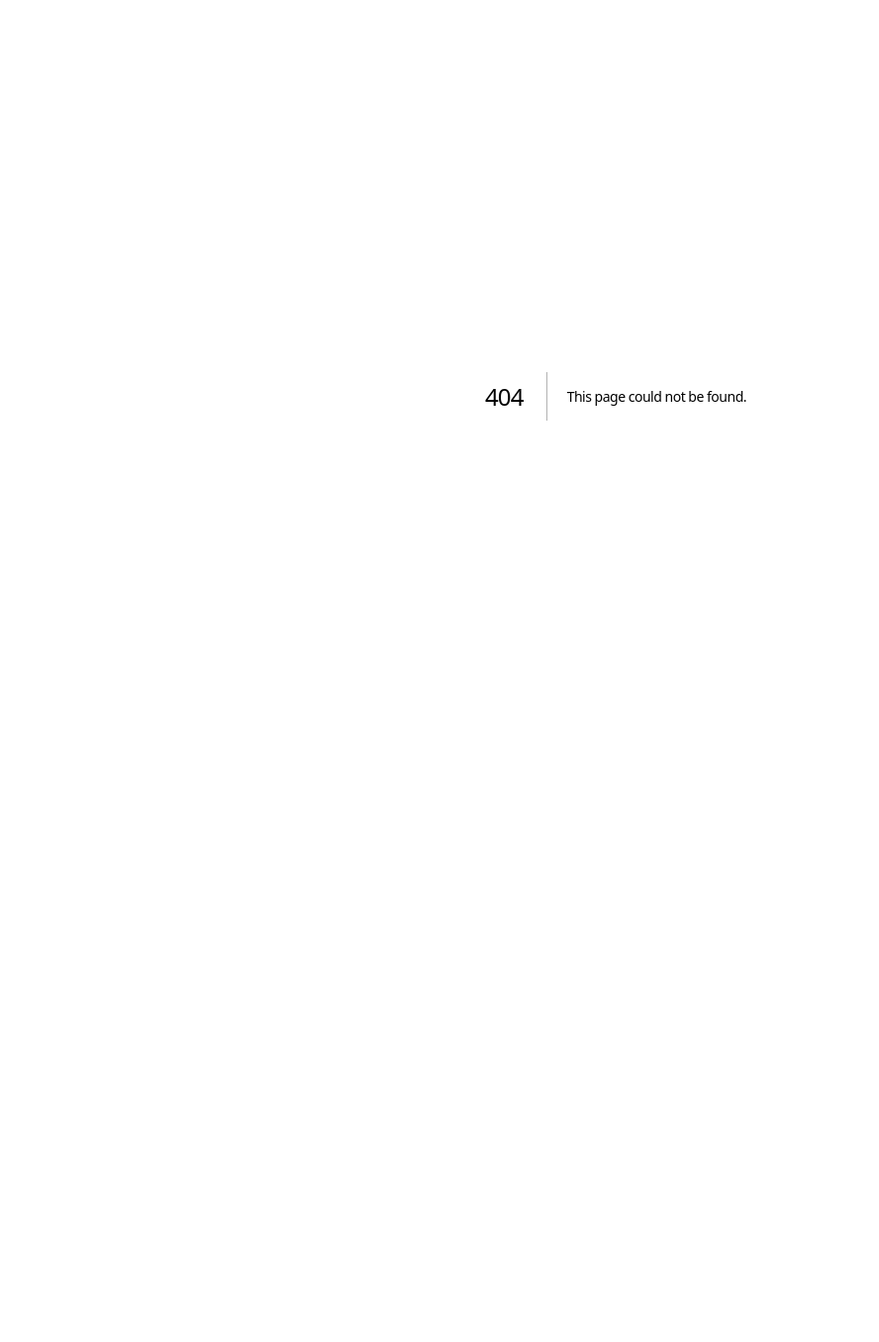
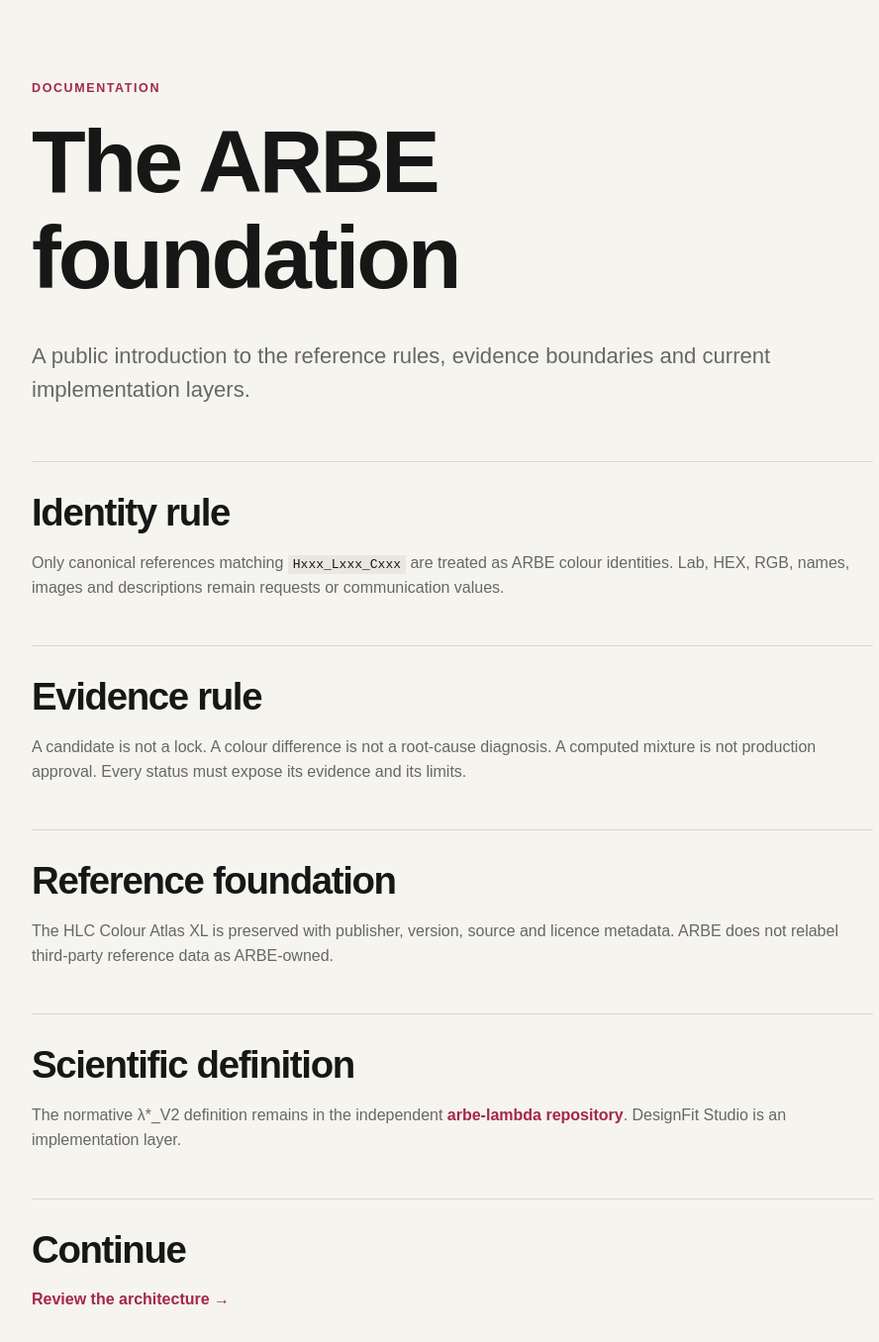
Before and after one commit to HelabHLC/designfit-studio, a Next.js app: page /documentation in a window 1280 px wide. Before the commit this address had no page. Shown: the top 1356 px of the page at 99% size, without its empty margins (18-906 px from the left). Before the commit the page ends 800 px from the top, so only its background shows below. Built offline with nearby package versions, Linux system fonts and the light colour scheme.

Commit message:
feat: add public foundation documentation page

```diff
--- /dev/null
+++ b/app/documentation/page.tsx
@@ -0,0 +1,20 @@
+import Link from "next/link";
+
+export default function DocumentationPage() {
+  return (
+    <main className="content-page shell">
+      <header>
+        <p className="eyebrow">Documentation</p>
+        <h1>The ARBE foundation</h1>
+        <p className="hero-copy">A public introduction to the reference rules, evidence boundaries and current implementation layers.</p>
+      </header>
+      <div className="prose">
+        <section><h2>Identity rule</h2><p>Only canonical references matching <code>Hxxx_Lxxx_Cxxx</code> are treated as ARBE colour identities. Lab, HEX, RGB, names, images and descriptions remain requests or communication values.</p></section>
+        <section><h2>Evidence rule</h2><p>A candidate is not a lock. A colour difference is not a root-cause diagnosis. A computed mixture is not production approval. Every status must expose its evidence and its limits.</p></section>
+        <section><h2>Reference foundation</h2><p>The HLC Colour Atlas XL is preserved with publisher, version, source and licence metadata. ARBE does not relabel third-party reference data as ARBE-owned.</p></section>
+        <section><h2>Scientific definition</h2><p>The normative λ*_V2 definition remains in the independent <a className="text-link" href="https://github.com/HelabHLC/arbe-lambda">arbe-lambda repository</a>. DesignFit Studio is an implementation layer.</p></section>
+        <section><h2>Continue</h2><p><Link className="text-link" href="/architecture">Review the architecture →</Link></p></section>
+      </div>
+    </main>
+  );
+}
```
